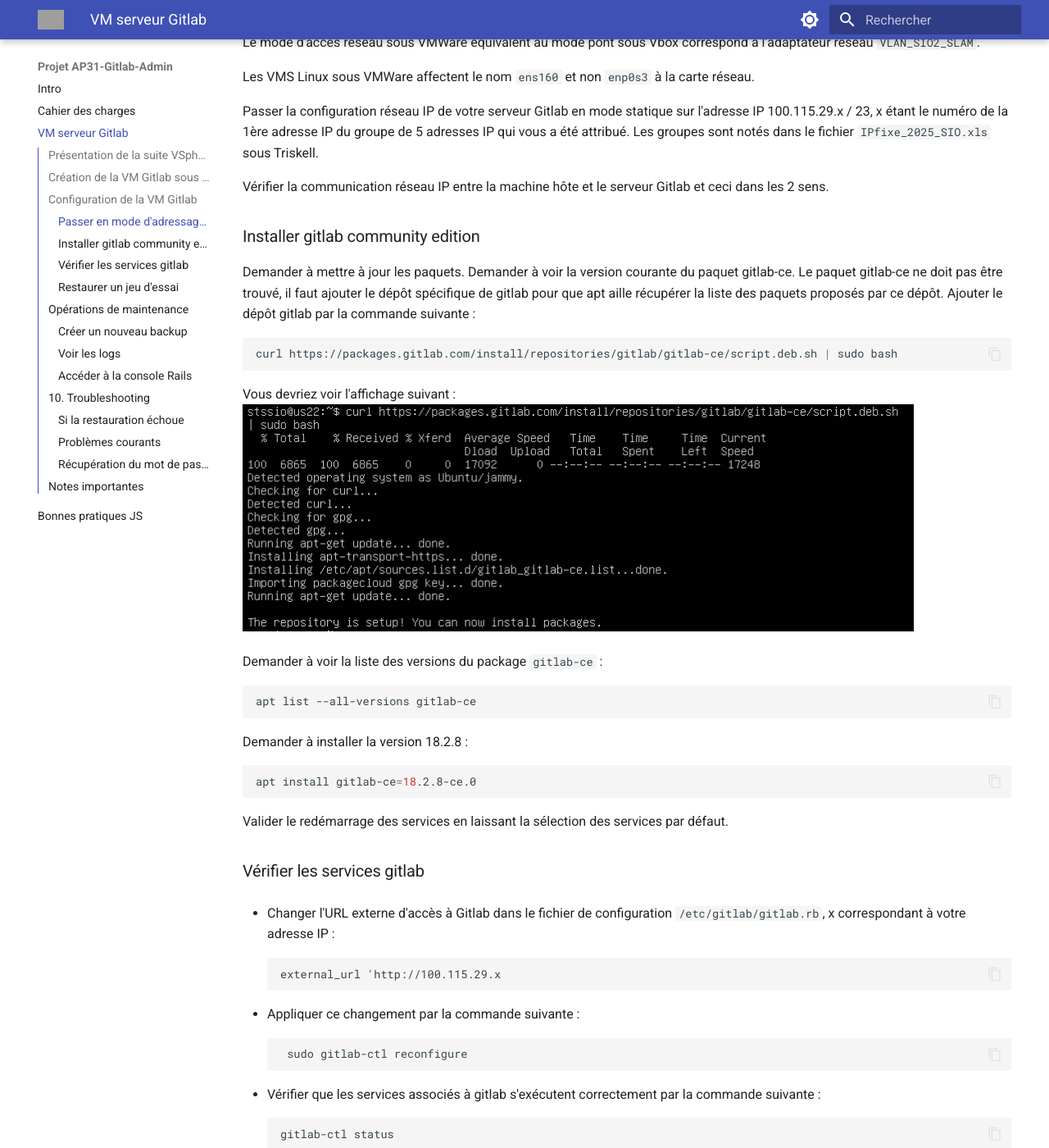
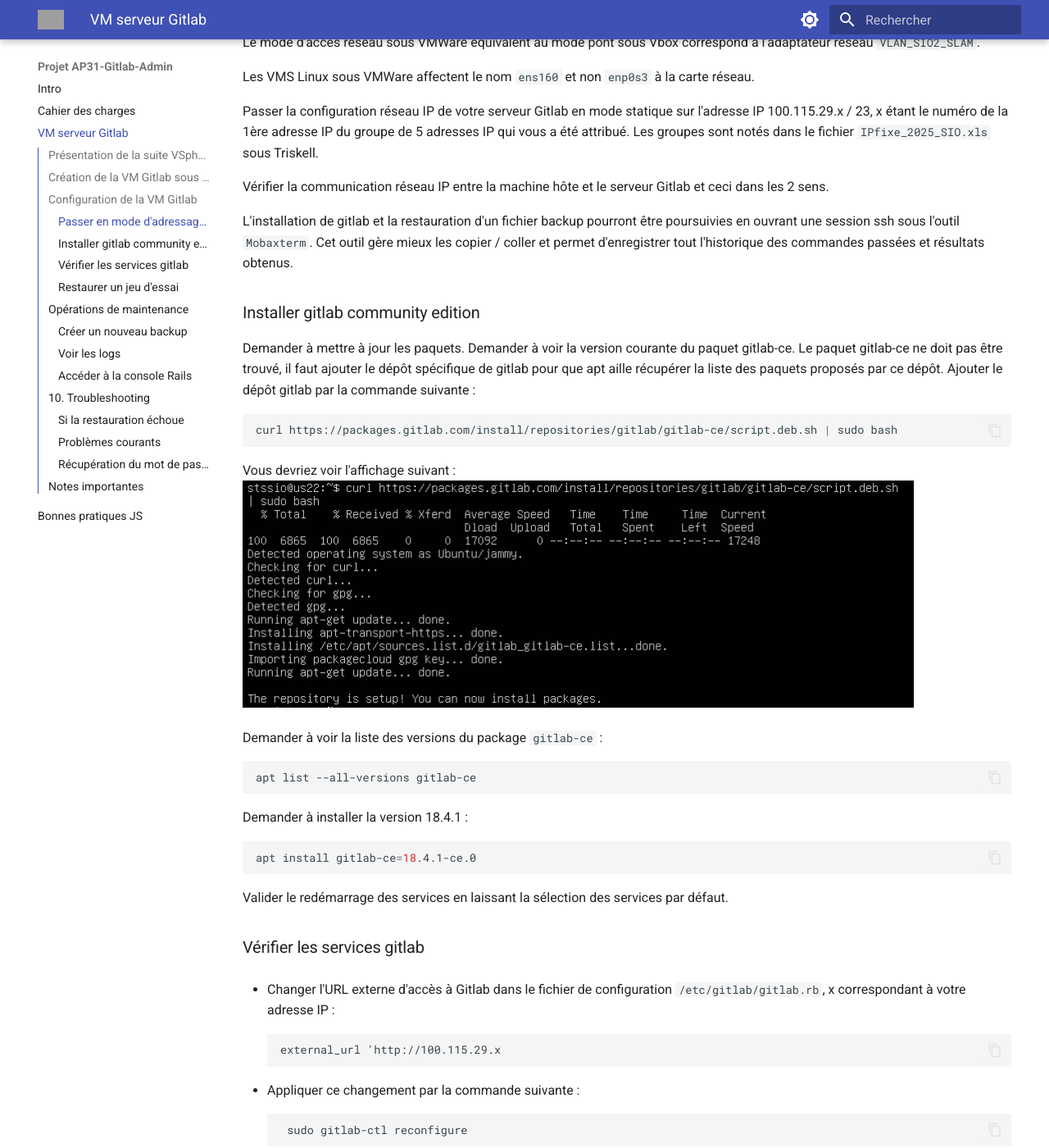
Before and after one commit to jujumichl/-ap31-gitlab-admin-GR_1-, an MkDocs documentation site: the page built from docs/vm-gitlab-config.md, in a window 1280 px wide and 1400 px high, scrolled down 1959 px. Shown: the whole window at 82% size. Built offline with MkDocs 1.6.1 and Material for MkDocs 9.7.7, drawn with Linux system fonts in a browser that asks for light colours; some of the changed text lies outside the part shown; grey boxes are pictures that could not be loaded.

Commit message:
Fix coquilles fiche vm sur version gitlab et nom fichier backup + conseil Mobaxterm

````diff
--- a/docs/vm-gitlab-config.md
+++ b/docs/vm-gitlab-config.md
@@ -42,6 +42,9 @@ Les VMS Linux sous VMWare affectent le nom `ens160` et non `enp0s3` à la carte
 Passer la configuration réseau IP de votre serveur Gitlab en mode statique sur l'adresse IP 100.115.29.x / 23, x étant le numéro de la 1ère adresse IP du groupe de 5 adresses IP qui vous a été attribué. Les groupes sont notés dans le fichier `IPfixe_2025_SIO.xls` sous Triskell.
 
 Vérifier la communication réseau IP entre la machine hôte et le serveur Gitlab et ceci dans les 2 sens.
+
+L'installation de gitlab et la restauration d'un fichier backup pourront être poursuivies en ouvrant une session ssh sous l'outil `Mobaxterm`. Cet outil gère mieux les copier / coller et permet d'enregistrer tout l'historique des commandes passées et résultats obtenus.
+
 ### Installer gitlab community edition
 Demander à mettre à jour les paquets.
 Demander à voir la version courante du paquet gitlab-ce.
@@ -58,9 +61,9 @@ Demander à voir la liste des versions du package `gitlab-ce` :
 apt list --all-versions gitlab-ce
 ```
 
-Demander à installer la version 18.2.8 :
+Demander à installer la version 18.4.1 :
 ```bash
-apt install gitlab-ce=18.2.8-ce.0
+apt install gitlab-ce=18.4.1-ce.0
 ```
 
 Valider le redémarrage des services en laissant la sélection des services par défaut.
@@ -90,7 +93,7 @@ Vous disposez d'un jeu d'essai comprenant :
 - 3 groupes
 - 2 à 3 projets par utilisateur, 1 projet par groupe
 
-Ce jeu d'essai se matérialise par un fichier de sauvegarde .tar : [ap31_2025_09_26_8.2.8_gitlab_backup.tar](../data) et un fichier [gitlab-secrets.json](../data/gitlab-secrets.json).
+Ce jeu d'essai se matérialise par un fichier de sauvegarde .tar : [ap31_2025_18.4.1_gitlab_backup.tar](../data) et un fichier [gitlab-secrets.json](../data/gitlab-secrets.json).
 
 Cette sauvegarde a été réalisée sur un serveur gitlab de même version que celle de votre VM serveur, condition nécessaire pour que la restauration puisse être faite.
 Voici la procédure à suivre pour la restauration de ce jeu d'essai :
````
Also changed, not shown: other parts of docs/vm-gitlab-config.md (+3 -3 lines), 1 other file.
